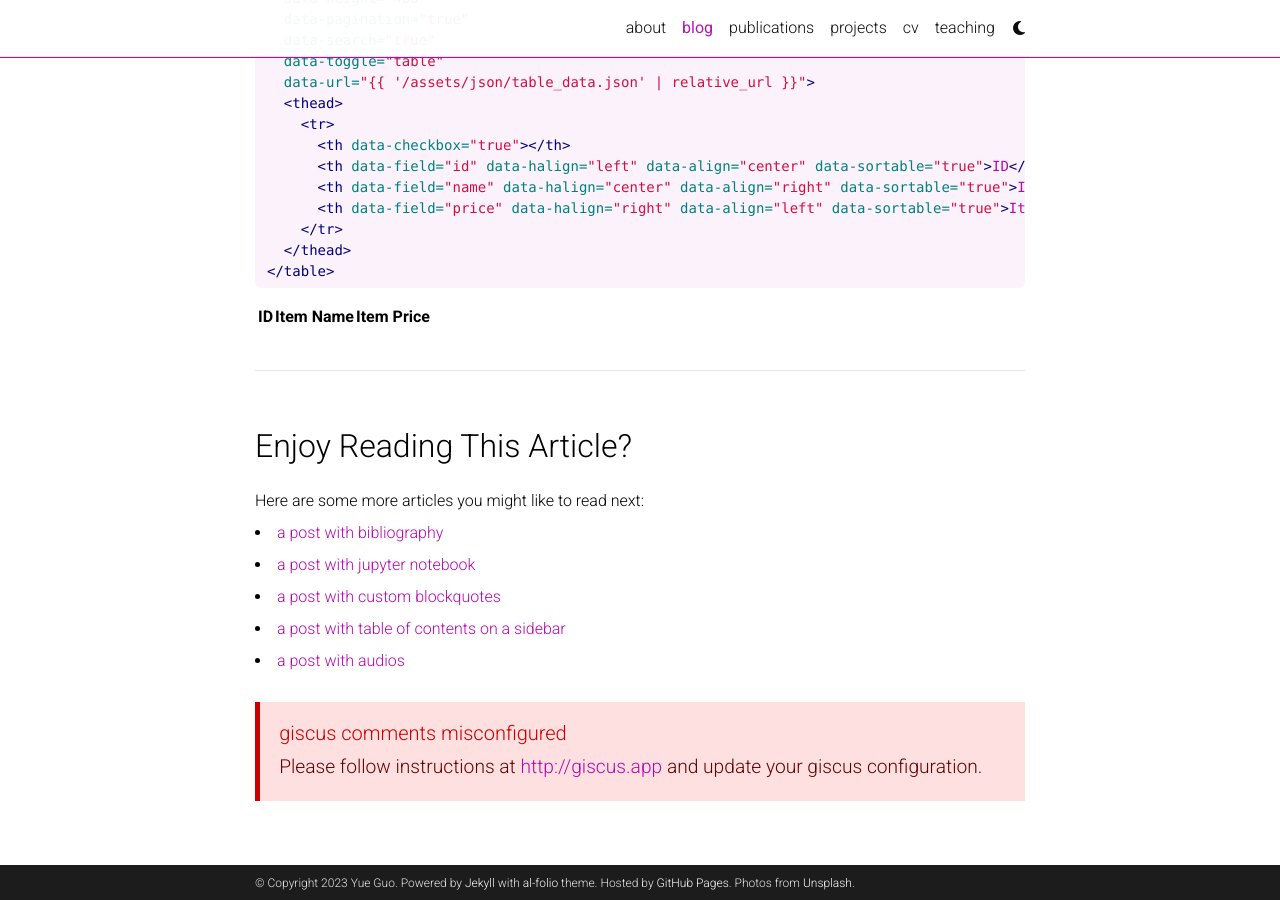
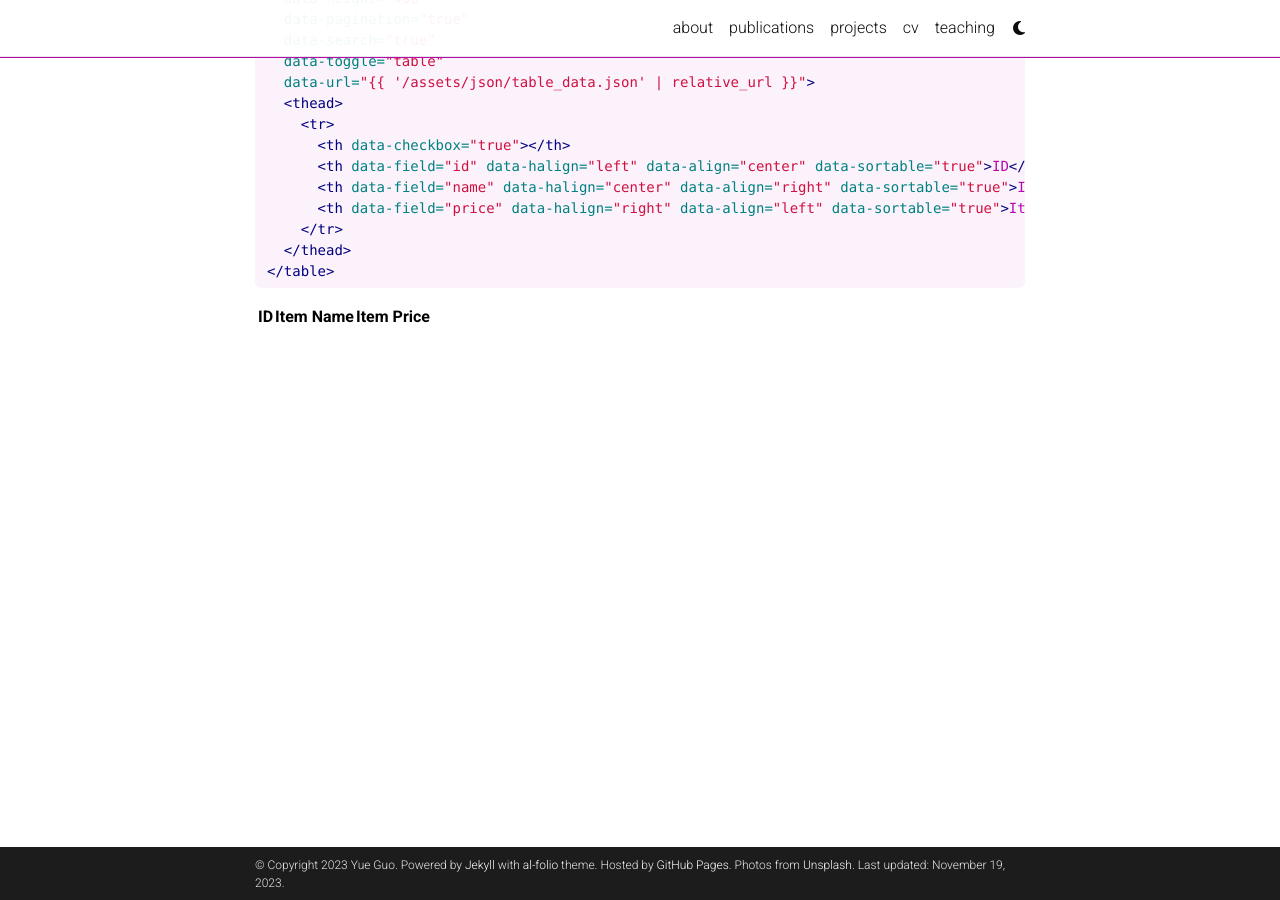
Before and after one commit to yueguo-50/yueguo-50.github.io, a Jekyll site: the page built from _posts/2023-03-21-tables.md, in a window 1280 px wide and 900 px high, scrolled down 1154 px. Built offline with Jekyll 4.4.1, drawn with Linux system fonts in a browser that asks for light colours; comment, search, counter and statistics services are not loaded; a style sheet for code colours, icons or effects is not loaded.

Commit message:
modified:   _config.yml

```diff
--- a/_config.yml
+++ b/_config.yml
@@ -6,7 +6,7 @@
 first_name: Yue
 middle_name:
 last_name: Guo
-email: yueguo.name@gmail.com
+email: yguo50@uw.edu
 description: > # the ">" symbol means to ignore newlines until "footer_text:"
   A simple, whitespace theme for academics. Based on [*folio](https://github.com/bogoli/-folio) design.
 footer_text: >
@@ -20,7 +20,7 @@
 
 url: https://yueguo-50.github.io # the base hostname & protocol for your site
 baseurl:  # the subpath of your site, e.g. /blog/
-last_updated: false # set to true if you want to display last updated in the footer
+last_updated: true # set to true if you want to display last updated in the footer
 impressum_path:  # set to path to include impressum link in the footer, use the same path as permalink in a page, helps to conform with EU GDPR
 
 # -----------------------------------------------------------------------------
@@ -41,7 +41,7 @@
 # will use title and url fields
 # Take a look to https://github.com/jekyll/jekyll-feed for more customization
 
-# rss_icon: true
+rss_icon: false
 
 # -----------------------------------------------------------------------------
 # Layout
@@ -67,13 +67,13 @@
 # Social integration
 # -----------------------------------------------------------------------------
 
-github_username: "yueguo-50" # your GitHub user name
+github_username: yueguo-50 # your GitHub user name
 gitlab_username: # your GitLab user name
-twitter_username: "YueGuo10" # your Twitter handle
+twitter_username: YueGuo10 # your Twitter handle
 mastodon_username: # your mastodon instance+username in the format instance.tld/@username
-linkedin_username: "yue-guo-34332a12b/" # your LinkedIn user name
+linkedin_username: yue-guo-34332a12b/ # your LinkedIn user name
 telegram_username: # your Telegram user name
-scholar_userid: "09fJpa4AAAAJ&hl" #your Google Scholar ID
+scholar_userid: 09fJpa4AAAAJ&hl #your Google Scholar ID
 semanticscholar_id: # your Semantic Scholar ID
 whatsapp_number: # your WhatsApp number (full phone number in international format. Omit any zeroes, brackets, or dashes when adding the phone number in international format.)
 orcid_id: # your ORCID ID
@@ -104,7 +104,7 @@
 wechat_qr: # filename of your wechat qr-code saved as an image (e.g., wechat-qr.png if saved to assets/img/wechat-qr.png)
 
 contact_note: >
-  email: yguo50@uw.edu<a href="mailto: yguo50@uw.edu">
+  email: <a href="mailto:yguo50@uw.edu">yguo50@uw.edu</a>
 
 # -----------------------------------------------------------------------------
 # Analytics and search engine verification
@@ -120,32 +120,14 @@
 # Blog
 # -----------------------------------------------------------------------------
 
-blog_name: al-folio # blog_name will be displayed in your blog page
-blog_nav_title: blog # your blog must have a title for it to be displayed in the nav bar
-blog_description: a simple whitespace theme for academics
+blog_name: #al-folio # blog_name will be displayed in your blog page
+blog_nav_title: #blog # your blog must have a title for it to be displayed in the nav bar
+blog_description: #a simple whitespace theme for academics
 permalink: /blog/:year/:title/
 
 # Pagination
 pagination:
   enabled: true
-
-related_blog_posts:
-  enabled: true
-  max_related: 5
-
-# Giscus comments (RECOMMENDED)
-# Follow instructions on https://giscus.app/ to setup for your repo to fill out
-# the information below.
-giscus:
-  repo:                          # <your-github-user-name>/<your-github-repo-name>
-  category: Comments             # name of the category under which discussions will be created
-  mapping: title                 # identify discussions by post title
-  strict: 1                      # use strict identification mode
-  reactions_enabled: 1           # enable (1) or disable (0) emoji reactions
-  input_position: bottom         # whether to display input form below (bottom) or above (top) the comments
-  theme: preferred_color_scheme  # name of the color scheme (preferred works well with al-folio light/dark mode)
-  emit_metadata: 0
-  lang: en
 
 # Disqus comments (DEPRECATED)
 disqus_shortname: al-folio # put your disqus shortname
@@ -171,16 +153,14 @@
   projects:
     output: true
     permalink: /projects/:path/
+  teaching:
+    output: true
+    permalink: /teaching/:path/
 
 announcements:
   enabled: true
   scrollable: true # adds a vertical scroll bar if there are more than 3 news items
   limit: 5 # leave blank to include all the news in the `_news` folder
-
-latest_posts:
-  enabled: true
-  scrollable: true # adds a vertical scroll bar if there are more than 3 new posts items
-  limit: 3 # leave blank to include all the blog posts
 
 # -----------------------------------------------------------------------------
 # Jekyll settings
@@ -272,8 +252,8 @@
 
 scholar:
 
-  last_name: [Einstein]
-  first_name: [Albert, A.]
+  last_name: Guo
+  first_name: Yue
 
   style: apa
   locale: en
@@ -306,7 +286,7 @@
 filtered_bibtex_keywords: [abbr, abstract, arxiv, bibtex_show, html, pdf, selected, supp, blog, code, poster, slides, website, preview, altmetric]
 
 # Maximum number of authors to be shown for each publication (more authors are visible on click)
-max_author_limit: 3  # leave blank to always show all authors
+max_author_limit:   # leave blank to always show all authors
 more_authors_animation_delay: 10  # more authors are revealed on click using animation; smaller delay means faster animation
 
 # Enables publication thumbnails. If disabled, none of the publications will display thumbnails, even if specified in the bib entry.
```
